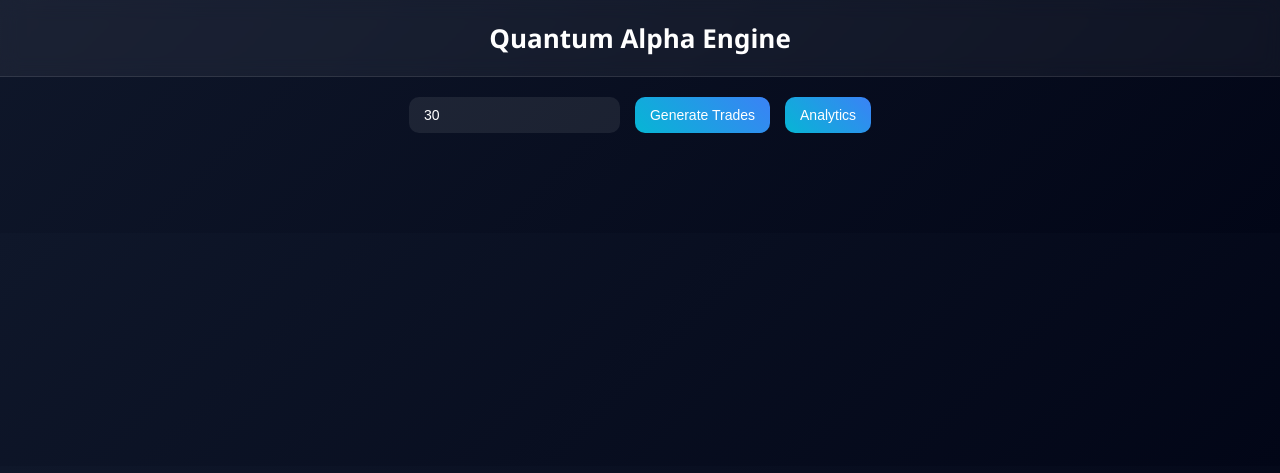
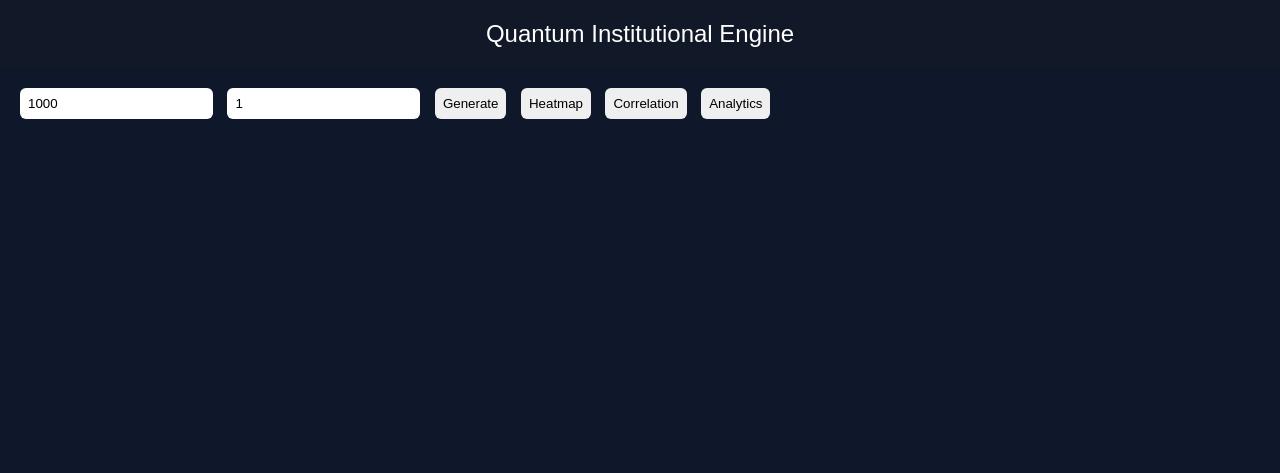
Before and after one commit to nabeelgaming858-wq/trading-bot-backend, a Flask app: page / in a window 1280 px wide. Shown: the top 473 px of the page. Run offline with Flask 3, Linux system fonts and the light colour scheme.

Commit message:
Refactor HTML structure and update styles

```diff
--- a/templates/index.html
+++ b/templates/index.html
@@ -2,202 +2,109 @@
 <html>
 <head>
 <meta name="viewport" content="width=device-width, initial-scale=1.0">
-<title>Quantum Alpha Engine</title>
-
+<title>Quantum Institutional Engine</title>
 <style>
-
-body{
-    margin:0;
-    font-family:'Segoe UI',sans-serif;
-    background: linear-gradient(135deg,#0f172a,#020617);
-    color:white;
-}
-
-header{
-    padding:20px;
-    text-align:center;
-    font-size:26px;
-    font-weight:bold;
-    background: rgba(255,255,255,0.05);
-    backdrop-filter: blur(10px);
-    border-bottom:1px solid rgba(255,255,255,0.1);
-}
-
-.controls{
-    display:flex;
-    gap:15px;
-    justify-content:center;
-    flex-wrap:wrap;
-    padding:20px;
-}
-
-select,input,button{
-    padding:10px 15px;
-    border-radius:10px;
-    border:none;
-    font-size:14px;
-}
-
-select,input{
-    background: rgba(255,255,255,0.08);
-    color:white;
-}
-
-button{
-    background: linear-gradient(45deg,#06b6d4,#3b82f6);
-    color:white;
-    cursor:pointer;
-    transition:0.3s;
-}
-
-button:hover{
-    transform:scale(1.05);
-}
-
-.grid{
-    display:grid;
-    grid-template-columns:repeat(auto-fit,minmax(320px,1fr));
-    gap:20px;
-    padding:20px;
-}
-
-.card{
-    background: rgba(255,255,255,0.06);
-    backdrop-filter: blur(15px);
-    border-radius:15px;
-    padding:20px;
-    border:1px solid rgba(255,255,255,0.1);
-}
-
-.section-title{
-    font-weight:bold;
-    margin-bottom:10px;
-    opacity:0.85;
-}
-
-.prob-bar{
-    height:10px;
-    border-radius:10px;
-    background:#1e293b;
-    overflow:hidden;
-    margin-top:6px;
-}
-
-.prob-fill{
-    height:100%;
-    background: linear-gradient(90deg,#10b981,#06b6d4);
-}
-
-.badge{
-    padding:6px 12px;
-    border-radius:10px;
-    font-weight:bold;
-    font-size:13px;
-}
-
-.Platinum{background:#e5e4e2;color:black;}
-.Gold{background:#facc15;color:black;}
-.Silver{background:#94a3b8;color:black;}
-.Bronze{background:#b45309;color:white;}
-
-.dashboard{
-    display:grid;
-    grid-template-columns:repeat(auto-fit,minmax(220px,1fr));
-    gap:15px;
-}
-
-.metric{
-    background: rgba(255,255,255,0.05);
-    padding:15px;
-    border-radius:12px;
-    text-align:center;
-}
-
-.metric h3{
-    margin:5px 0;
-}
-
+body{margin:0;font-family:Arial;background:#0f172a;color:white}
+header{padding:20px;text-align:center;font-size:24px;background:#111827}
+button,input{padding:8px;border-radius:6px;border:none;margin:5px}
+.card{background:#1e293b;padding:15px;border-radius:10px;margin:10px}
+.grid{display:grid;grid-template-columns:repeat(auto-fit,minmax(250px,1fr))}
 </style>
 </head>
-
 <body>
 
-<header>Quantum Alpha Engine</header>
+<header>Quantum Institutional Engine</header>
 
-<div class="controls">
-<input type="number" id="duration" value="30" placeholder="Duration (min)">
-<button onclick="generate()">Generate Trades</button>
-<button onclick="loadAnalytics()">Analytics</button>
+<div style="padding:15px;">
+<input type="number" id="account" value="1000">
+<input type="number" id="risk" value="1">
+<button onclick="generate()">Generate</button>
+<button onclick="heatmap()">Heatmap</button>
+<button onclick="correlation()">Correlation</button>
+<button onclick="analytics()">Analytics</button>
 </div>
 
-<div id="results" class="grid"></div>
-
-<div id="analyticsPanel" style="padding:20px;"></div>
+<div id="output" class="grid"></div>
 
 <script>
 
+function notify(msg){
+    if(Notification.permission==="granted"){
+        new Notification(msg);
+    }
+}
+
+if(Notification.permission!=="granted"){
+    Notification.requestPermission();
+}
+
 async function generate(){
-    const duration = document.getElementById("duration").value;
-    const res = await fetch(`/api/scan?duration=${duration}`);
-    const data = await res.json();
+    const account=document.getElementById("account").value;
+    const risk=document.getElementById("risk").value;
 
-    const container = document.getElementById("results");
+    const res=await fetch(`/api/scan?account=${account}&risk=${risk}`);
+    const data=await res.json();
+
+    const container=document.getElementById("output");
     container.innerHTML="";
 
-    data.results.forEach(trade=>{
-        const card = document.createElement("div");
-        card.className="card";
+    if(data.results){
+        data.results.forEach(t=>{
+            notify("New Trade: "+t.asset+" "+t.direction);
+            container.innerHTML+=`
+            <div class="card">
+            ${t.asset} ${t.direction}<br>
+            Entry: ${t.entry}<br>
+            TP: ${t.tp}<br>
+            SL: ${t.sl}<br>
+            Size: ${t.size}
+            </div>`;
+        });
+    } else {
+        container.innerHTML=data.message;
+    }
+}
 
-        card.innerHTML = `
-        <div class="section-title">${trade.asset}</div>
-        Direction: ${trade.direction}<br>
-        Entry: ${trade.entry}<br>
-        TP: ${trade.tp}<br>
-        SL: ${trade.sl}<br>
-        Regime: ${trade.regime}<br><br>
-        Probability: ${trade.probability}%
-        <div class="prob-bar">
-            <div class="prob-fill" style="width:${trade.probability}%"></div>
-        </div>
-        `;
-        container.appendChild(card);
+async function heatmap(){
+    const res=await fetch('/api/heatmap');
+    const data=await res.json();
+    const container=document.getElementById("output");
+    container.innerHTML="";
+    data.heatmap.forEach(h=>{
+        container.innerHTML+=`
+        <div class="card">
+        ${h.asset} - ${h.status}
+        </div>`;
     });
 }
 
-async function loadAnalytics(){
-    const res = await fetch(`/api/analytics`);
-    const data = await res.json();
+async function correlation(){
+    const res=await fetch('/api/correlation');
+    const data=await res.json();
+    const container=document.getElementById("output");
+    container.innerHTML="<div class='card'>Correlation Matrix</div>";
+    for(let a in data.matrix){
+        for(let b in data.matrix[a]){
+            container.innerHTML+=`
+            <div class="card">
+            ${a} vs ${b}: ${data.matrix[a][b]}
+            </div>`;
+        }
+    }
+}
 
-    document.getElementById("analyticsPanel").innerHTML = `
+async function analytics(){
+    const res=await fetch('/api/analytics');
+    const data=await res.json();
+    const container=document.getElementById("output");
+    container.innerHTML=`
     <div class="card">
-        <div class="section-title">Performance Analytics Dashboard</div>
-        <div class="dashboard">
-            <div class="metric">
-                <div>Winrate</div>
-                <h3>${data.winrate}%</h3>
-            </div>
-            <div class="metric">
-                <div>Average R:R</div>
-                <h3>${data.avg_rr}</h3>
-            </div>
-            <div class="metric">
-                <div>Expectancy</div>
-                <h3>${data.expectancy}</h3>
-            </div>
-            <div class="metric">
-                <div>Edge Score</div>
-                <h3>${data.edge_score}%</h3>
-                <div class="prob-bar">
-                    <div class="prob-fill" style="width:${data.edge_score}%"></div>
-                </div>
-            </div>
-        </div>
-        <br>
-        <div class="badge ${data.edge_grade}">
-            ${data.edge_grade} Edge
-        </div>
-    </div>
-    `;
+    Winrate: ${data.winrate}%<br>
+    Expectancy: ${data.expectancy}<br>
+    Avg RR: ${data.avg_rr}<br>
+    Edge Score: ${data.edge_score}%<br>
+    Grade: ${data.edge_grade}
+    </div>`;
 }
 
 </script>
```
